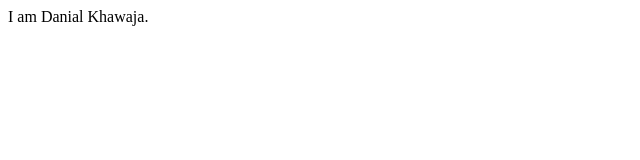
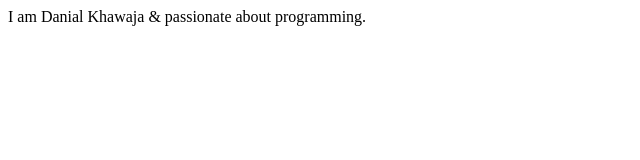
Before and after one commit to danialkhawaja02/bootcamp-piaic-20, a plain HTML site: page index.html in a window 1280 px wide. Shown: the whole page, without its empty margins (0-640 px from the left). Drawn offline with Linux system fonts and the light colour scheme.

Commit message:
Update index.html

```diff
--- a/index.html
+++ b/index.html
@@ -7,7 +7,7 @@
 </head>
 <body>
     <div>
-        I am Danial Khawaja.
+        I am Danial Khawaja & passionate about programming.
     </div>
 </body>
 </html>
```
